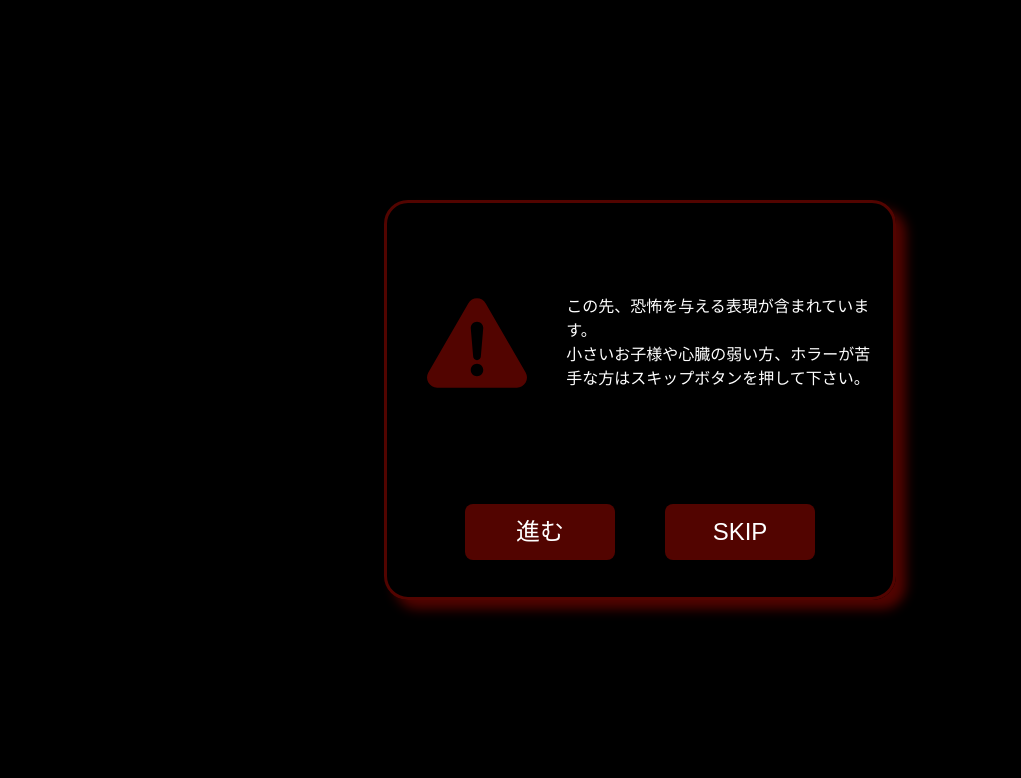
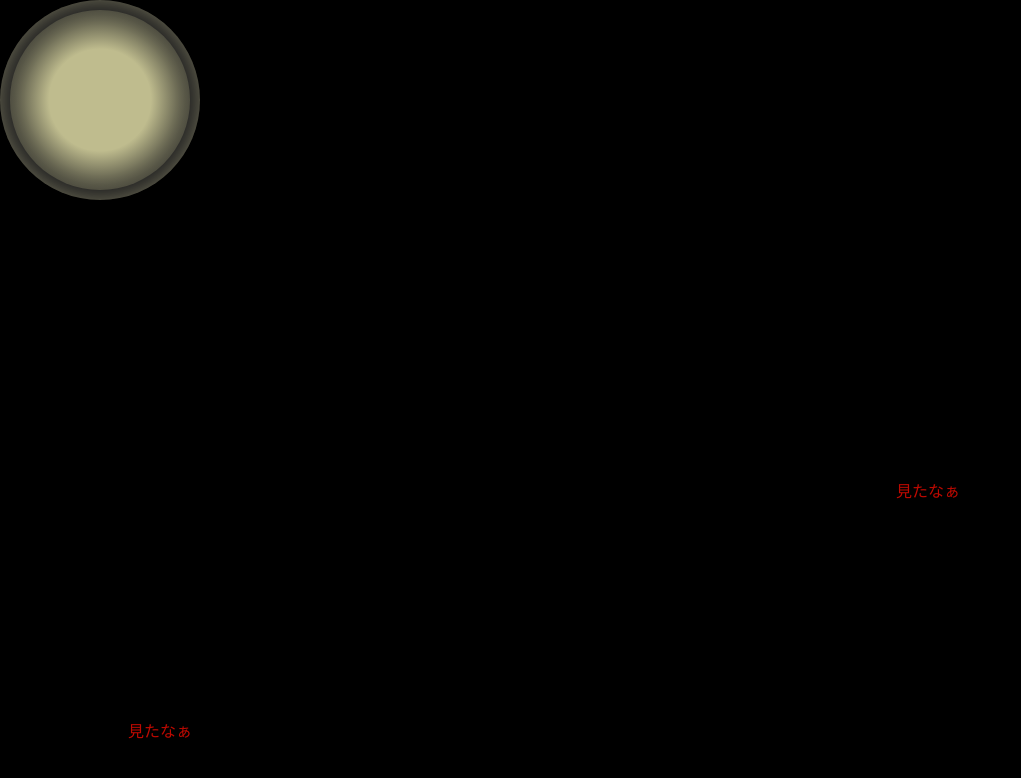
Before and after one commit to zaki358/my-portfolio, a React (Vite) app: page / in a window 1280 px wide. Shown: the top 778 px of the page, without its empty margins (0-1021 px from the left). Built offline with nearby package versions, Linux system fonts and the light colour scheme; a web font is replaced by a local one.

Commit message:
mouse event

```diff
--- a/src/components/pages/Home.tsx
+++ b/src/components/pages/Home.tsx
@@ -12,9 +12,9 @@ export const Home: FC = memo(() => {
   const { switchNumber } = useContext(HomeSwitchContext);
   return (
     <>
-      {switchNumber === 0 && <HomeAnimation1 />}
+      {switchNumber === 3 && <HomeAnimation1 />}
       {switchNumber === 1 && <HomeAnimation2 />}
-      {switchNumber === 2 && <HomeAnimation3 />}
+      {switchNumber === 0 && <HomeAnimation3 />}
       {switchNumber === 3 && (
         <>
           <Header />
--- a/src/components/pages/Home/HomeAnimation3.tsx
+++ b/src/components/pages/Home/HomeAnimation3.tsx
@@ -1,4 +1,4 @@
-import React, { useContext, useRef } from "react";
+import React, { useContext, useEffect, useRef, useState } from "react";
 import type { FC, MouseEvent } from "react";
 import styled from "styled-components";
 import gsap from "gsap";
@@ -8,17 +8,16 @@ import { color } from "../../../style/foundations/mixin";
 import { HomeSwitchContext } from "../../../providers/HomeSwitchProvider";
 
 export const HomeAnimation3: FC = () => {
-  const refBox = useRef<HTMLDivElement>(null!);
+  const refLightCursor = useRef<HTMLDivElement>(null!);
   const refTextSmall = useRef<HTMLDivElement>(null!);
   const refTextMedium = useRef<HTMLDivElement>(null!);
   const refTextLarge = useRef<HTMLDivElement>(null!);
   const refTextMain = useRef<HTMLDivElement>(null!);
-  const audioRef = useRef<HTMLAudioElement>(null!);
   const { setSwitchNumber } = useContext(HomeSwitchContext);
   const { playSound } = useSound("/public/music/mitana.wav");
 
   const mouseMove = (e: MouseEvent): void => {
-    const box = refBox.current;
+    const box = refLightCursor.current;
     const mouseX = e.clientX;
     const mouseY = e.clientY;
     gsap.to(box, {
@@ -27,18 +26,33 @@ export const HomeAnimation3: FC = () => {
     });
   };
 
+  // useEffect(() => {
+  //   gsap.set(refLightCursor.current, { xPercent: -50, yPercent: -50 });
+
+  //   const moveMouse = (e: MouseEvent) => {
+  //     gsap.to(refLightCursor.current, {
+  //       x: e.clientX,
+  //       y: e.clientY,
+  //       duration: 0.3,
+  //     });
+  //   };
+
+  //   window.addEventListener("mousemove", moveMouse);
+
+  //   return () => {
+  //     window.removeEventListener("mousemove", moveMouse);
+  //   };
+  // }, []);
+
   const FadeInLight = (): ((event: MouseEvent, el: HTMLElement) => void) => {
     let count: number = 0;
     const arry = new Set();
     const FadeInText = (event: MouseEvent, el: HTMLElement) => {
-      const box = refBox.current;
       const mainText = refTextMain.current;
       const tl = gsap.timeline({ repeat: 0 });
       if (count === 0 && arry.size === 0) {
         count++;
         arry.add(el);
-        console.log(el);
-        console.log(el.getBoundingClientRect());
         tl.to(el, {
           opacity: 1,
           scale: 2,
@@ -86,16 +100,33 @@ export const HomeAnimation3: FC = () => {
 
   const fadeIn = FadeInLight();
 
+  const moveEvent = (
+    e: MouseEvent,
+    element: HTMLElement,
+    cursor: HTMLElement
+  ) => {
+    const rect = element.getBoundingClientRect();
+    const centerX = rect.left + rect.width / 2;
+    const centerY = rect.top + rect.height / 2;
+    gsap.to(cursor, {
+      x: centerX - 100,
+      y: centerY - 100,
+    });
+    console.log(element);
+    e.stopPropagation();
+  };
+
   return (
     <SSection onMouseMove={mouseMove}>
       <SDivSmallArea
         ref={refTextSmall}
-        onMouseOver={(e) => {
-          console.log(refTextSmall);
-          fadeIn(e, refTextSmall.current);
-        }}
+        // onMouseOver={(e) => {
+        //   fadeIn(e, refTextSmall.current);
+        // }}
+        onMouseMove={(e) =>
+          moveEvent(e, refTextSmall.current, refLightCursor.current)
+        }
       >
-        <audio ref={audioRef} src="../../../../public/music/waraiufufu.wav" />
         <p>見たなぁ</p>
       </SDivSmallArea>
       <SDivMediumArea
@@ -115,7 +146,7 @@ export const HomeAnimation3: FC = () => {
       <SDivMainArea ref={refTextMain}>
         <p>見たなぁ</p>
       </SDivMainArea>
-      <SDivLight ref={refBox}></SDivLight>
+      <SDivLight ref={refLightCursor} />
     </SSection>
   );
 };
@@ -127,7 +158,7 @@ const SSection = styled.section`
   height: 100vh;
   background-color: black;
   overflow: hidden;
-  cursor: none;
+  /* cursor: none; */
   p {
     color: ${color.bloodColor2};
   }
@@ -142,6 +173,7 @@ const SDivLight = styled.div`
   width: 200px;
   height: 200px;
   box-shadow: inset 0px 0px 20px rgba(191, 188, 142, 0.5);
+  z-index: 100;
   &::before {
     content: "";
     display: block;
@@ -162,10 +194,18 @@ const SDivLight = styled.div`
 
 const SDivSmallArea = styled.div`
   position: absolute;
+  width: 400px;
+  height: 400px;
+  background-color: aqua;
   top: 20%;
   left: 15%;
-  z-index: 10;
-  /* opacity: 0; */
+  z-index: 9999;
+  opacity: 0;
+  /* display: flex;
+  align-items: center;
+  justify-content: center; */
+  p {
+  }
 `;
 const SDivMediumArea = styled.div`
   position: absolute;
@@ -275,3 +315,53 @@ const SDivMainArea = styled.div`
 //   audioRef.current.play();
 //   console.log("music");
 // }
+
+// // const targetElement = document.getElementById("targetElement");
+// const slowdownThreshold = 100;
+
+// function getTargetElementCenter(targetElement: HTMLElement) {
+//   const rect = targetElement.getBoundingClientRect();
+//   return {
+//     x: rect.left + rect.width / 2,
+//     y: rect.top + rect.height / 2,
+//   };
+// }
+
+// function getDistanceBetweenPoints(
+//   x1: number,
+//   y1: number,
+//   x2: number,
+//   y2: number
+// ) {
+//   return Math.sqrt(Math.pow(x2 - x1, 2) + Math.pow(y2 - y1, 2));
+// }
+
+// const move = (
+//   event: MouseEvent,
+//   callback: (targetElement: HTMLElement) => { x: number; y: number },
+//   callback2: (x1: number, y1: number, x2: number, y2: number) => number,
+//   elemnt: HTMLElement
+// ) => {
+//   const customCursor = refLightCursor.current;
+//   const { clientX, clientY } = event;
+//   const { x: centerX, y: centerY } = callback(elemnt);
+//   console.log(elemnt.getBoundingClientRect());
+//   const distance = callback2(clientX, clientY, centerX, centerY);
+
+//   if (distance < slowdownThreshold) {
+//     const slowdownFactor = distance / slowdownThreshold;
+//     const cursorX = centerX + slowdownFactor * (clientX - centerX);
+//     const cursorY = centerY + slowdownFactor * (clientY - centerY);
+//     gsap.to(customCursor, {
+//       x: cursorX - customCursor.offsetWidth / 2,
+//       y: cursorY - customCursor.offsetHeight / 2,
+//       duration: 0.3,
+//     });
+//   } else {
+//     gsap.to(customCursor, {
+//       x: clientX - customCursor.offsetWidth / 2,
+//       y: clientY - customCursor.offsetHeight / 2,
+//       duration: 0.3,
+//     });
+//   }
+// };
--- a/src/modules/gsapTextAnimation.ts
+++ b/src/modules/gsapTextAnimation.ts
@@ -13,7 +13,7 @@ export const gsapTextAnimation = (
     "M0,0 C0.266,0.412 0.144,0.594 0.516,0.814 0.67,0.905 0.78,1 1,1 "
   );
   const tl = gsap.timeline({ repeat: 0, delay: 2 });
-  console.log(tl)
+  // console.log(tl)
   tl.to(".text1", {
     duration: 8,
     text: { value: text },
```
